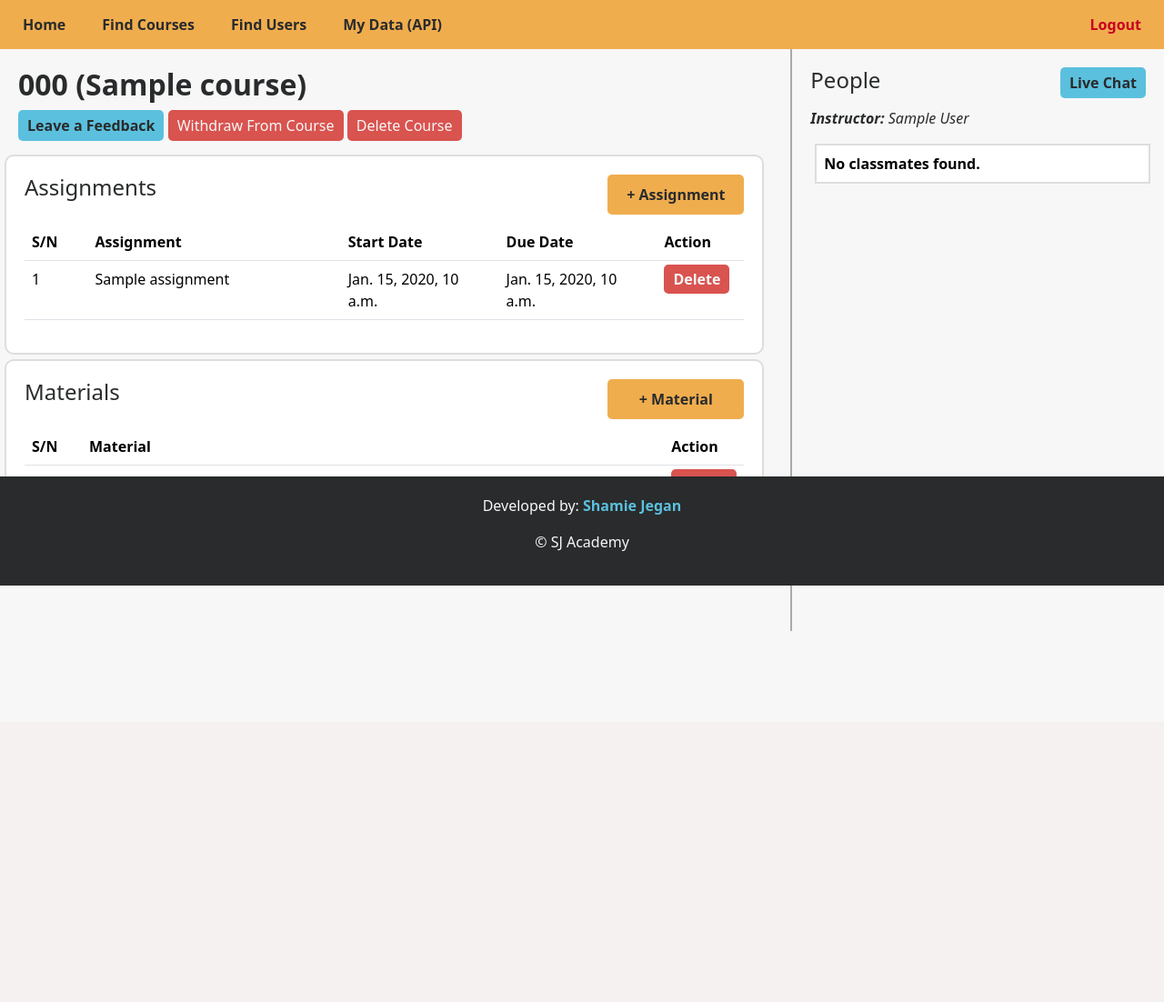
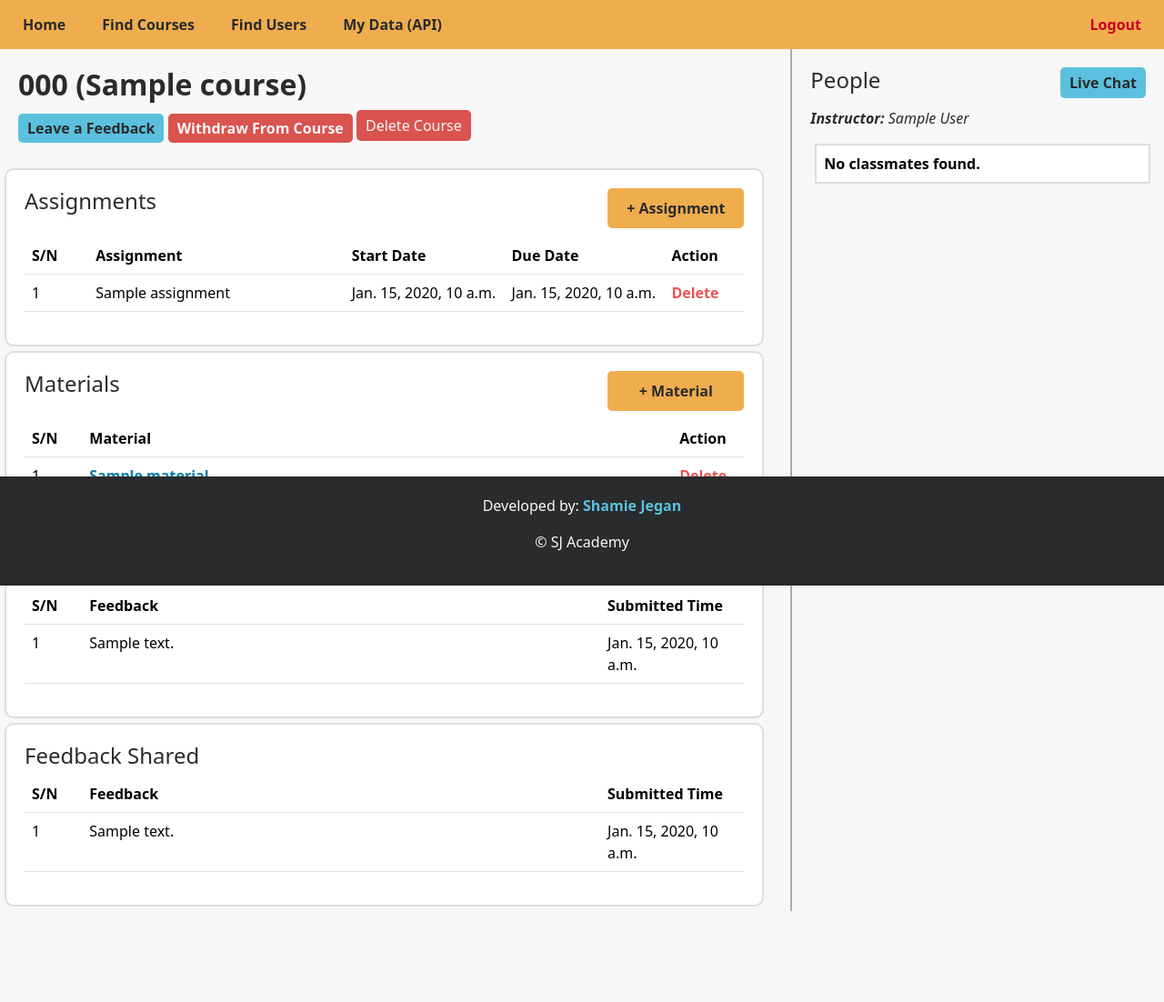
Before and after one commit to shamiejegan/CM3035_eLearnPortal, a Django app: page /course/1 in a window 1280 px wide. Shown: the part 156-1258 px from the top of the page at 91% size. Before the commit the page ends 850 px from the top, so only its background shows below. Run offline with Django 5.2, Linux system fonts and the light colour scheme; a user stored in the database is signed in; tables that the repository leaves empty hold one stand-in row (values such as "Sample post"); lists and menus that the app fills with data are empty; some libraries are stand-ins or nearby versions.

Commit message:
feat: implement feedback for courses

```diff
--- a/elearn_app/models.py
+++ b/elearn_app/models.py
@@ -63,3 +63,7 @@ class Feedback(models.Model):
     course = models.ForeignKey(Course, on_delete=models.CASCADE, related_name='feedbacks_received')
     student = models.ForeignKey(UserProfile, on_delete=models.CASCADE, related_name='feedbacks_given')
     feedback_text = models.TextField()
+    timestamp = models.DateTimeField(auto_now_add=True)
+
+    def __str__(self):
+        return self.feedback_text
--- a/elearn_app/static/css/style.css
+++ b/elearn_app/static/css/style.css
@@ -104,6 +104,7 @@ label  {
 }
 .course-title-section {
     padding: 20px 0px 0px 20px;
+    margin-bottom: 20px;
 }
 .top-black-section {
     background-color: #292b2c;
@@ -235,7 +236,6 @@ input[id="photo-clear_id"] {
     border-radius: 5px;
     cursor: pointer;
     margin-bottom: 10px;
-    margin-bottom: 10px;
     text-align: center;
 }
 
@@ -249,9 +249,7 @@ input[id="photo-clear_id"] {
     border-radius: 5px;
     cursor: pointer;
     margin-bottom: 10px;
-    margin-bottom: 10px;
     text-align: center;
-
 }
 /* color pallets: #0275d8, $5cb85c, #5bc0de, #f0ad4e, #d9534f, #292b2c, #f7f7f7 */
 
--- a/elearn_app/templates/elearn/course.html
+++ b/elearn_app/templates/elearn/course.html
@@ -9,8 +9,8 @@
     <div class="col-8">
         <div class="course-title-section">
             <h2>{{course.module_code}} ({{course.title}})</h2>
-            {%if user_profile.is_student%}<a class="btn btn-blue" href="/feedback/{{course.id}}/{{user.id}}">Leave a Feedback</a>{% endif %}
-            {%if user_profile.is_student%}<a class="btn btn-red btn-danger" href="/unenroll/{{course.id}}/{{user.id}}">Withdraw From Course</a>{% endif %}
+            {%if user_profile.is_student%}<a class="btn-blue" href="/feedback/{{course.id}}">Leave a Feedback</a>{% endif %}
+            {%if user_profile.is_student%}<a class="btn-red btn-danger" href="/unenroll/{{course.id}}/{{user.id}}">Withdraw From Course</a>{% endif %}
             {%if user_profile.is_instructor %}<a class="btn btn-red btn-danger" href="/removecourse/{{course.id}}">Delete Course</a>{% endif %}
         </div>
         <div class="page-section faded-background">
@@ -32,7 +32,7 @@
                     <td>{{assignment}}</td>
                     <td>{{assignment.startdate}}</td>
                     <td>{{assignment.deadline}}</td>
-                    {%if user_profile.is_instructor %}<td><a class="btn-red" href="/deleteassignment/{{course.id}}/{{assignment.id}}">Delete</a></td>{% endif %}
+                    {%if user_profile.is_instructor %}<td><a style="color:rgb(236, 84, 84)" href="/deleteassignment/{{course.id}}/{{assignment.id}}">Delete</a></td>{% endif %}
                 </tr>
                 {% endfor %}
             </table>
@@ -56,7 +56,7 @@
                 <tr>
                     <td>{{forloop.counter}}</td>
                     <td><a href="{{material.file.url}}" target="_blank">{{material}}</a></td>
-                    {%if user_profile.is_instructor %}<td><a class="btn-red" href="/deletematerial/{{course.id}}/{{material.id}}">Delete</a></td>{% endif %}
+                    {%if user_profile.is_instructor %}<td><a style="color:rgb(236, 84, 84)" href="/deletematerial/{{course.id}}/{{material.id}}">Delete</a></td>{% endif %}
                 </tr>
                 {% endfor %}
             </table>
@@ -64,6 +64,56 @@
             <p>No materials uploaded yet.</p>
             {% endif %}
         </div>
+
+        <!-- Feedback section visible to instructors lists all -->
+        {% if user_profile.is_instructor %}
+        <div class="page-section faded-background">
+            <div class="heading-with-button">
+                <h3>Feedback Received</h3>
+            </div>
+            {% if feedbacks %}
+            <table class="table">
+                <th style="width:8%">S/N</th>
+                <th style="width:72%">Feedback</th>
+                <th style="width:20%">Submitted Time</th>
+                {% for feedback in feedbacks %}
+                <tr>
+                    <td>{{forloop.counter}}</td>
+                    <td>{{feedback}}</a>
+                    <td>{{feedback.timestamp}}</td>
+                    </tr>
+                {% endfor %}
+            </table>
+            {% else %}
+            <p>No feedbacks received yet.</p>
+            {% endif %}
+        </div>
+        {% endif %}
+
+        <!-- Feedback section visible to student lists only feedback they have shared -->
+        {% if user_profile.is_student %}
+        <div class="page-section faded-background">
+            <div class="heading-with-button">
+                <h3>Feedback Shared</h3>
+            </div>
+            {% if feedbacks_shared %}
+            <table class="table">
+                <th style="width:8%">S/N</th>
+                <th style="width:72%">Feedback</th>
+                <th style="width:20%">Submitted Time</th>
+                {% for feedback in feedbacks_shared %}
+                <tr>
+                    <td>{{forloop.counter}}</td>
+                    <td>{{feedback}}</a>
+                    <td>{{feedback.timestamp}}</td>
+                    </tr>
+                {% endfor %}
+            </table>
+            {% else %}
+            <p>No feedbacks shared yet.</p>
+            {% endif %}
+        </div>
+        {% endif %}
 
     </div>
     <div class="col-4">
--- a/elearn_app/templates/elearn/index.html
+++ b/elearn_app/templates/elearn/index.html
@@ -80,8 +80,8 @@
                     {% endif %}
                 </table>
         </div>
+    </div>
 
-    </div>
     <div class="col-4">
         <div class="page-section side-section">
             <h2>Notifications</h2>
--- a/elearn_app/urls.py
+++ b/elearn_app/urls.py
@@ -29,6 +29,10 @@ urlpatterns = [
     # URLs for enrollment management
     path("enroll/<int:pk>", views.enroll, name="enroll"), #performed by student
     path("unenroll/<int:courseid>/<int:studentid>/", views.unenroll, name="unenroll"),
+
+    # URLs for feedbacks
+    path("feedback/<int:courseid>/", login_required(views.FeedbackCreate.as_view()), name="feedback"),
+
     # URLs for API
     path("api/course/<int:pk>", api.course_detail, name="api_course"),
 
--- a/elearn_app/views.py
+++ b/elearn_app/views.py
@@ -207,6 +207,9 @@ class CourseDetail(DetailView):
         context["materials"] = course.materials.all()
         # get all the assignments for the course
         context["assignments"] = course.assignments.all()
+        # get all the feedback for the course
+        context["feedbacks"] = course.feedbacks_received.all()
+        context["feedbacks_shared"] = context["user_profile"].feedbacks_given.all()
         return context
 
 class CourseCreate(PermissionRequiredMixin, CreateView):
@@ -454,3 +457,32 @@ def unenroll(request, courseid, studentid):
     user_profile = UserProfile.objects.get(user=studentid)
     course.students.remove(user_profile)
     return HttpResponseRedirect("/")
+
+
+# Feedback views
+class FeedbackCreate(CreateView):
+    model = Feedback
+    form_class = FeedbackForm
+    template_name = "elearn/feedback_form.html"
+
+    def get_success_url(self):
+        return reverse('course', kwargs={'pk': self.kwargs['courseid']})
+
+    def get_context_data(self, **kwargs):
+        context = super().get_context_data(**kwargs)
+        course = Course.objects.get(pk=self.kwargs['courseid'])
+        student = UserProfile.objects.get(user=self.request.user)
+        context["course"] = course
+        context["student"] = student
+        return context
+
+    def form_valid(self, form):
+        # Get the course object
+        course = Course.objects.get(pk=self.kwargs['courseid'])
+        student = UserProfile.objects.get(user=self.request.user)
+        # add feedback to the course
+        feedback = form.save(commit=False)
+        feedback.course = course
+        feedback.student = student
+        feedback.save()
+        return super().form_valid(form)
```
Also changed, not shown: elearn_app/forms.py (+11 -0 lines), elearn_app/templates/elearn/feedback_form.html (added, +21 -0 lines), elearn_app/migrations/0008_feedback_timestamp.py (added).
